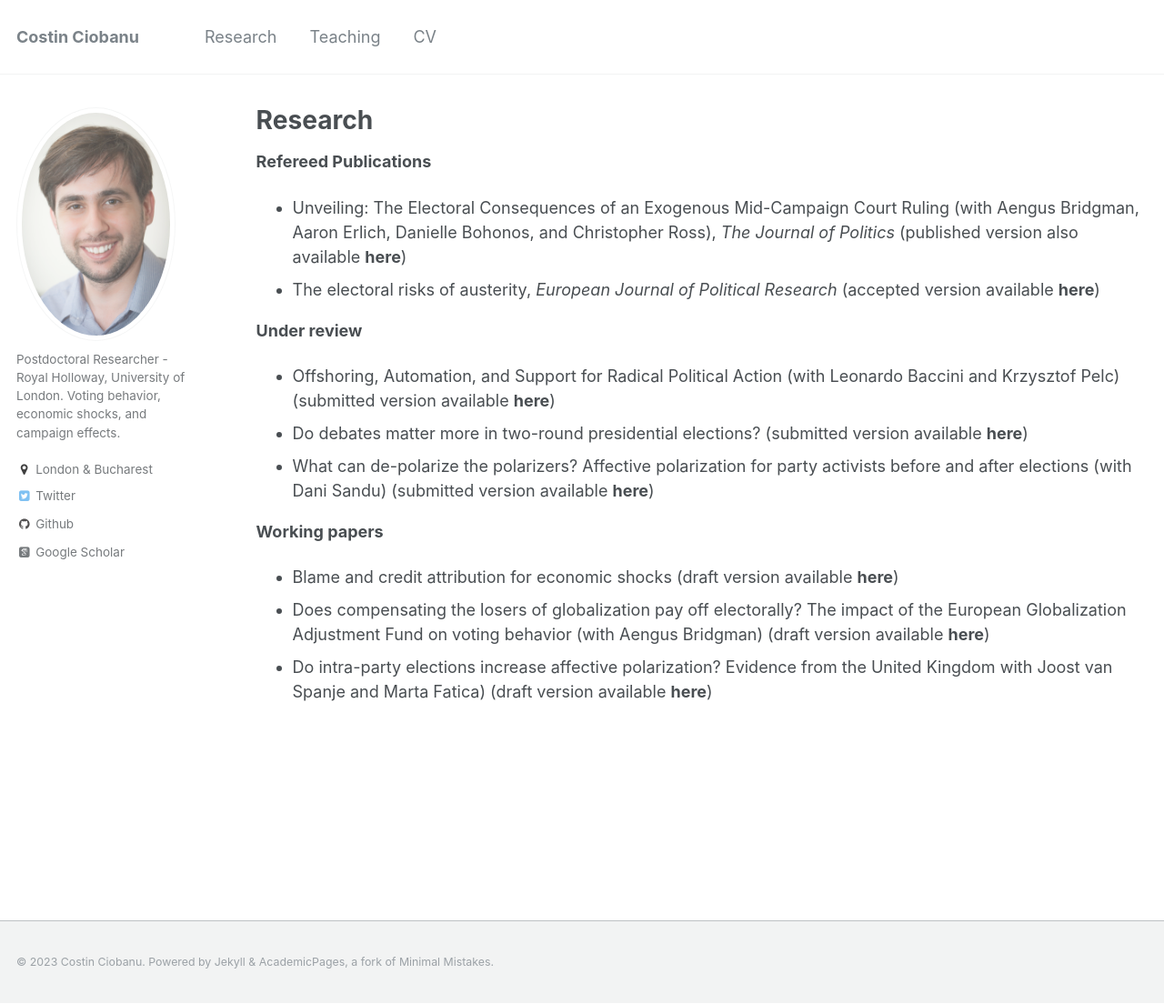
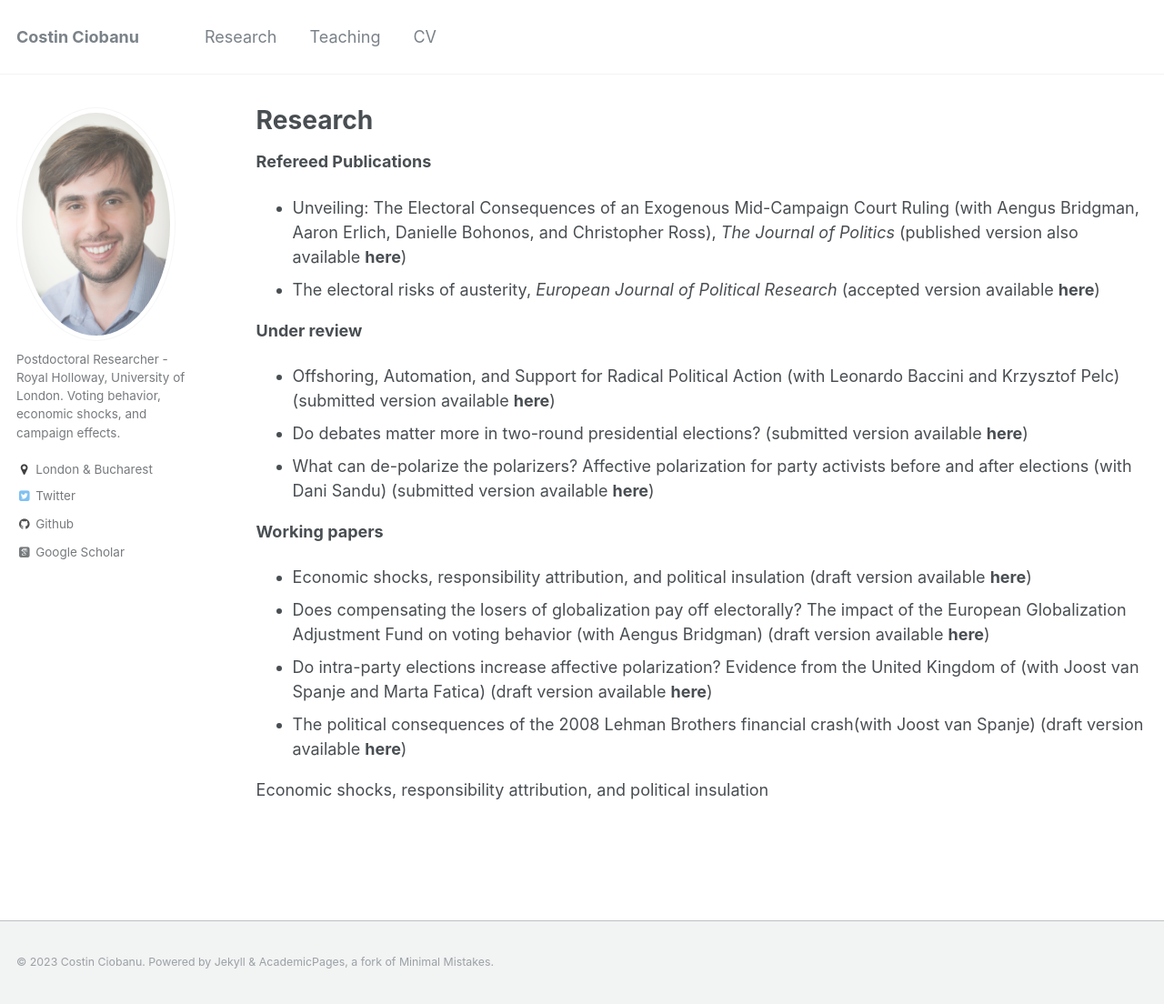
Before and after one commit to costinciobanu/costinciobanu.github.io, a Jekyll site: the page built from _pages/research.md, in a window 1280 px wide and 1104 px high. Shown: the whole window at 91% size. Built offline with Jekyll 4.4.1, drawn with Linux system fonts in a browser that asks for light colours; some web fonts are replaced.

Commit message:
Update research.md
update working papers

```diff
--- a/_pages/research.md
+++ b/_pages/research.md
@@ -20,6 +20,9 @@ author_profile: true
 
 <b>Working papers</b>
 
-* Blame and credit attribution for economic shocks (draft version available [<b>here</b>](https://www.dropbox.com/s/8wwrf40nsejprda/Ciobanu%20-%20Blame%20attribution.pdf?dl=0))
+* Economic shocks, responsibility attribution, and political insulation (draft version available [<b>here</b>](https://www.dropbox.com/s/8wwrf40nsejprda/Ciobanu%20-%20Blame%20attribution.pdf?dl=0))
 * Does compensating the losers of globalization pay off electorally? The impact of the European Globalization Adjustment Fund on voting behavior (with Aengus Bridgman) (draft version available [<b>here</b>](https://www.dropbox.com/s/7cnnrirxggaaebk/Ciobanu%20and%20Bridgman%20-%20EGF.pdf?dl=0))
-* Do intra-party elections increase affective polarization? Evidence from the United Kingdom with Joost van Spanje and Marta Fatica) (draft version available [<b>here</b>](https://www.dropbox.com/s/4fq9jtjd34ctbs5/Ciobanu%20-%20Tory%20race.pdf?dl=0))
+* Do intra-party elections increase affective polarization? Evidence from the United Kingdom of (with Joost van Spanje and Marta Fatica) (draft version available [<b>here</b>](https://www.dropbox.com/s/4fq9jtjd34ctbs5/Ciobanu%20-%20Tory%20race.pdf?dl=0))
+* The political consequences of the 2008 Lehman Brothers financial crash(with Joost van Spanje) (draft version available [<b>here</b>](https://www.dropbox.com/s/2sxxkjdd9ki3val/Ciobanu%20and%20van%20Spanje%20-%20Lehman.pdf?dl=0))
+
+Economic shocks, responsibility attribution, and political insulation
```
